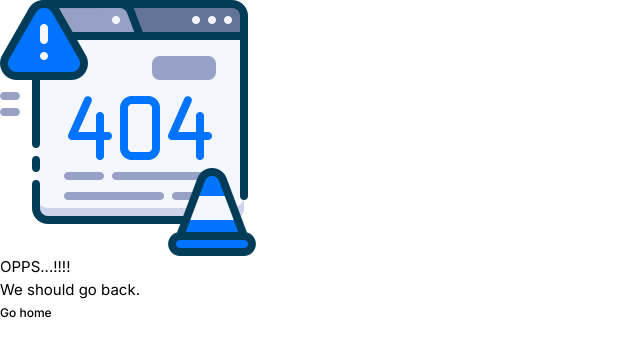
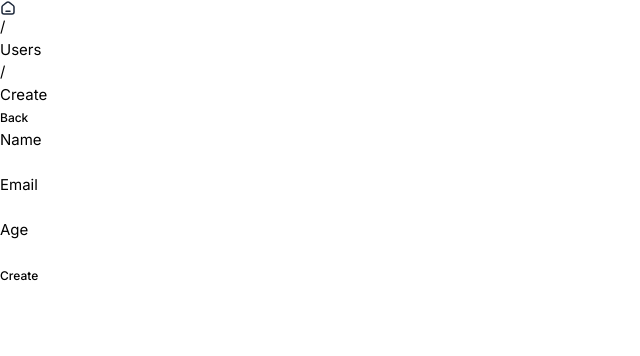
Before and after one commit to mertpire/user-management-system, a Vue app: page /users/1 in a window 1280 px wide. Shown: the top 356 px of the page, without its empty margins (0-640 px from the left). Built offline with nearby package versions, Linux system fonts and the light colour scheme.

Commit message:
feat: add user list & edit page

```diff
--- a/src/router/index.ts
+++ b/src/router/index.ts
@@ -1,7 +1,8 @@
 import { createRouter, createWebHistory } from 'vue-router'
 import HomeView from '../views/HomeView.vue'
 import UsersView from "../views/UsersView.vue";
-import UserCreateView from "../views/UserCreateView.vue";
+import UserDetailsView from "../views/UserDetailsView.vue";
+import UserDetailsModalView from "../views/UserDetailsModalView.vue";
 import ErrorView from "../views/ErrorView.vue";
 declare module 'vue-router' {
   interface Crumb {
@@ -15,7 +16,7 @@ const router = createRouter({
     {
       path: '/',
       name: 'home',
-      redirect: '/users',
+      // redirect: '/users',
       component: HomeView,
       children: []
     },
@@ -26,13 +27,27 @@ const router = createRouter({
       component: UsersView,
       children: [
         {
-          path: 'create',
-          name: 'users-create',
+          path: ':id',
+          name: 'user-details-modal',
+          beforeEnter: (to, from, next) => {
+            if (!from.name) {
+              next({name: 'user-details', params: to.params})
+            }else {
+              next()
+            }
+          },
           meta: { breadcrumbs: [{label: 'Users',link: 'users'},{label: 'Create'}] },
-          component: UserCreateView,
+          component: UserDetailsModalView,
           children: []
         },
       ]
+    },
+    {
+      path: '/users/:id',
+      name: 'user-details',
+      meta: { breadcrumbs: [{label: 'Users',link: 'users'},{label: 'Create'}] },
+      component: UserDetailsView,
+      children: []
     },
 
     { path: '/:pathMatch(.*)*', name: 'not-found', component: ErrorView },
--- /dev/null
+++ b/src/views/UserDetailsForm.vue
@@ -0,0 +1,45 @@
+<script setup lang="ts">
+import { computed, ref } from 'vue';
+import { useRoute } from 'vue-router';
+
+import AppInput from "@/components/input/AppInput.vue";
+import AppBtn from '@/components/btn/AppBtn.vue';
+
+
+interface User {
+  name: string
+  email: string
+  age: number | null
+}
+const user = ref<User>({
+  name: '',
+  email: '',
+  age: null
+})
+
+const route = useRoute()
+const editMode = computed(()=> {
+  return !isNaN(Number(route.params.id))
+})
+
+const emit = defineEmits(['submit'])
+function submit(e:Event) {
+  e.preventDefault()
+  let event = 'create'
+  if (editMode.value) {
+    event = 'update'
+  }
+  emit('submit', event)
+}
+</script>
+
+<template>
+  <form @submit="submit">
+    <AppInput class="mb-8" label="Name" v-model="user.name"/>
+    <AppInput class="mb-8" label="Email" v-model="user.email"/>
+    <AppInput class="mb-8" label="Age" v-model="user.age"/>
+    <div class="text-right">
+      <AppBtn type="submit" label="Create"/>
+    </div>
+  </form>
+</template>
--- a/src/views/UserCreateView.vue
+++ b/src/views/UserDetailsModalView.vue
@@ -17,14 +17,15 @@ const user = ref<User>({
   email: '',
   age: null
 })
-function test() {
+function hideModal() {
   router.go(-1)
 }
+
 </script>
 
 <template>
   <main>
-    <AppModal @update:model-value="test" title="Create User" description="Description" v-model="modal">
+    <AppModal @update:model-value="hideModal" title="Create User" description="Description" v-model="modal">
       <div>
         <AppInput class="mb-8" label="Name" v-model="user.name"/>
         <AppInput class="mb-8" label="Email" v-model="user.email"/>
--- /dev/null
+++ b/src/views/UserDetailsView.vue
@@ -0,0 +1,24 @@
+<script setup lang="ts">
+import { ref } from 'vue';
+import { useRoute, useRouter } from 'vue-router';
+import AppBtn from '@/components/btn/AppBtn.vue';
+import AppBreadcrumbs from '@/components/breadcrumbs/AppBreadcrumbs.vue';
+import UserForm from './UserDetailsForm.vue'
+const route = useRoute()
+const router = useRouter()
+
+function submit() {
+  console.log('submitted');
+
+}
+</script>
+
+<template>
+  <div class="max-w-4xl mx-auto">
+    <div class="flex justify-between mb-8 pb-8">
+      <AppBreadcrumbs :crumbs="route.meta.breadcrumbs"/>
+      <AppBtn @click="router.go(-1)" label="Back"/>
+    </div>
+    <UserForm @submit="submit"/>
+  </div>
+</template>
--- a/src/views/UsersView.vue
+++ b/src/views/UsersView.vue
@@ -7,8 +7,9 @@ const route = useRoute()
 const router = useRouter()
 
 function createUser() {
-  router.push({name: 'users-create'})
+  router.push({name: 'user-details-modal',params: {id: 'create'}})
 }
+
 </script>
 
 <template>
@@ -17,6 +18,27 @@ function createUser() {
       <AppBreadcrumbs :crumbs="route.meta.breadcrumbs"/>
       <AppBtn @click="createUser" label="Create User"/>
     </div>
+    <table class="w-full">
+      <thead class="text-left bg-slate-100">
+        <tr>
+          <th>Name</th>
+          <th>Email</th>
+          <th>Age</th>
+          <th>Action</th>
+        </tr>
+      </thead>
+      <tbody>
+        <tr>
+          <td>Mert Test</td>
+          <td>mert@test.com</td>
+          <td>28</td>
+          <td>
+            <AppBtn @click="createUser" outline label="Edit"/>
+            <AppBtn @click="createUser" outline label="Delete"/>
+          </td>
+        </tr>
+      </tbody>
+    </table>
     <router-view/>
   </main>
 </template>
```
